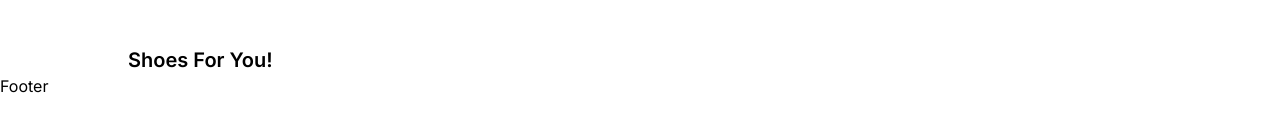
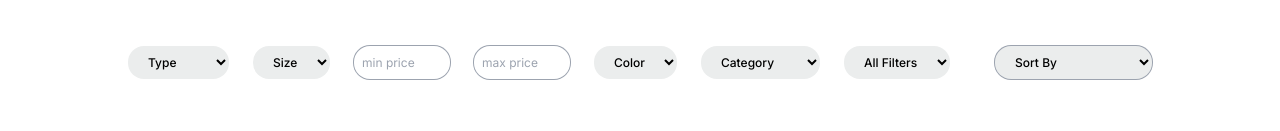
Before and after one commit to sijanpaudel14/EcommerceWebsite, a Next.js app: page /list in a window 1280 px wide. Shown: the part 338-469 px from the top of the page. Built offline with nearby package versions, Linux system fonts and the light colour scheme.

Commit message:
created Filter  component

```diff
--- /dev/null
+++ b/src/components/Filter.tsx
@@ -0,0 +1,83 @@
+import React from 'react'
+
+const Filter = () => {
+    return (
+        <>
+            <div className="mt-12 flex justify-between">
+                <div className="flex gap-6 flex-wrap">
+                    <select
+                        name="type"
+                        id=""
+                        className='py-2 px-4 rounded-2xl font-medium text-xs bg-[#ebeded]'
+                    >
+                        <option>Type</option>
+                        <option value="physical">Physical</option>
+                        <option value="digital">Digital</option>
+                    </select>
+
+                    <select
+                        name="size"
+                        id=""
+                        className='py-2 px-4 rounded-2xl font-medium text-xs bg-[#ebeded]'
+                    >
+                        <option>Size</option>
+                        <option value="physical">Size</option>
+                    </select>
+
+                    <input
+                        type="text"
+                        name='min'
+                        placeholder='min price'
+                        className='text-xs rounded-2xl pl-2 w-24 ring-1 ring-gray-400'
+                    />
+                    <input
+                        type="text"
+                        name='max'
+                        placeholder='max price'
+                        className='text-xs rounded-2xl pl-2 w-24 ring-1 ring-gray-400'
+                    />
+
+                    <select
+                        name="color"
+                        id=""
+                        className='py-2 px-4 rounded-2xl font-medium text-xs bg-[#ebeded]'
+                    >
+                        <option>Color</option>
+                        <option value="physical">Test</option>
+                    </select>
+                    <select
+                        name="ribbon"
+                        id=""
+                        className='py-2 px-4 rounded-2xl font-medium text-xs bg-[#ebeded]'
+                    >
+                        <option>Category</option>
+                        <option value="physical">New Arrival</option>
+                        <option value="digital">Popular</option>
+                    </select>
+                    <select
+                        name=""
+                        id=""
+                        className='py-2 px-4 rounded-2xl font-medium text-xs bg-[#ebeded]'
+                    >
+                        <option>All Filters</option>
+                    </select>
+                </div>
+                <div className="">
+                    <select
+                        name="type"
+                        id=""
+                        className='py-2 px-4 rounded-2xl font-medium text-xs bg-[#ebeded] ring-1 ring-gray-400'
+                    >
+                        <option>Sort By</option>
+                        <option value="asc price">Price (low to high)</option>
+                        <option value="desc price">Price (high to low)</option>
+                        <option value="asc lastUpdated">Newest</option>
+                        <option value="desc lastUpdated">Oldest</option>
+                    </select>
+                </div>
+            </div>
+        </>
+    )
+}
+
+export default Filter
```
